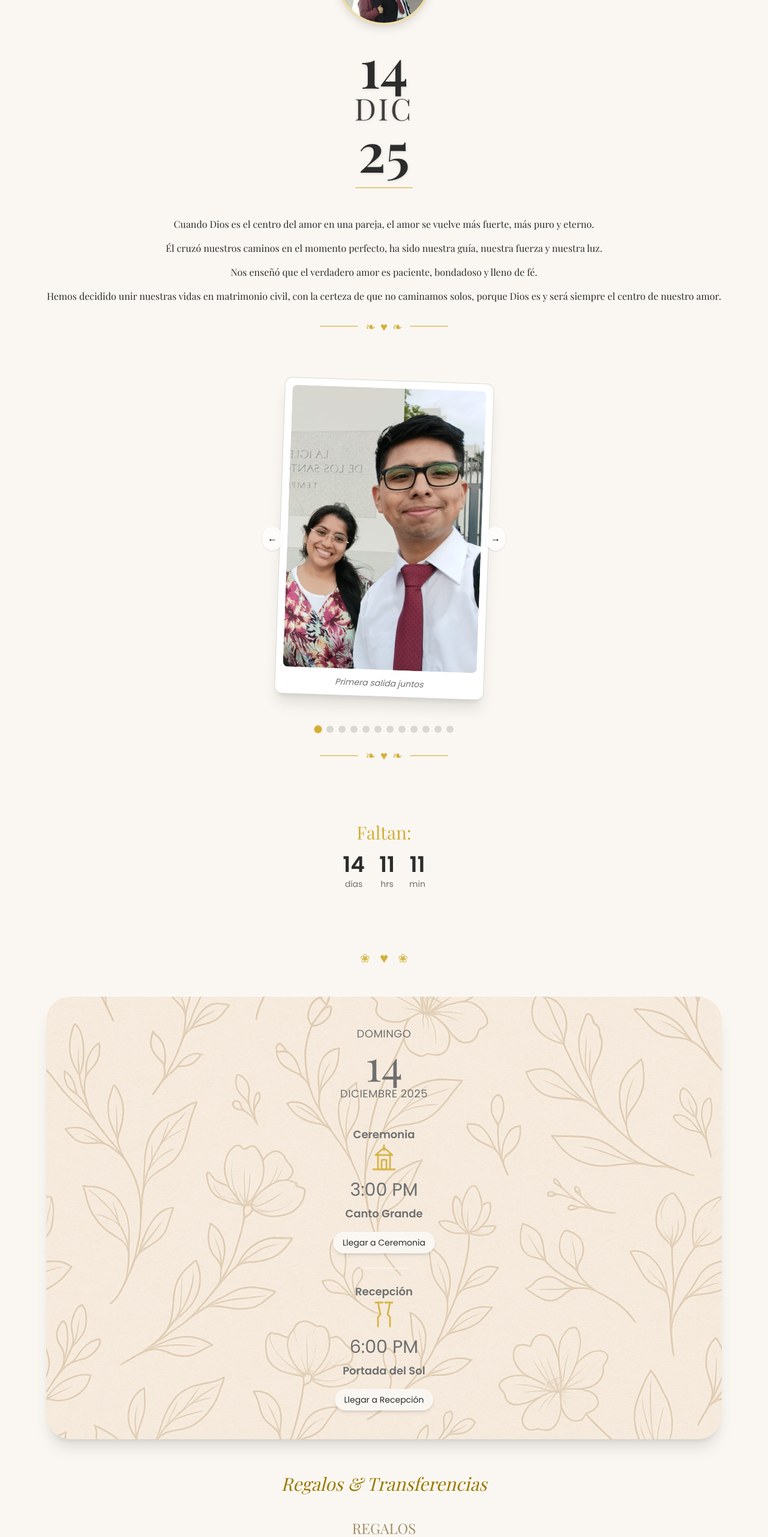
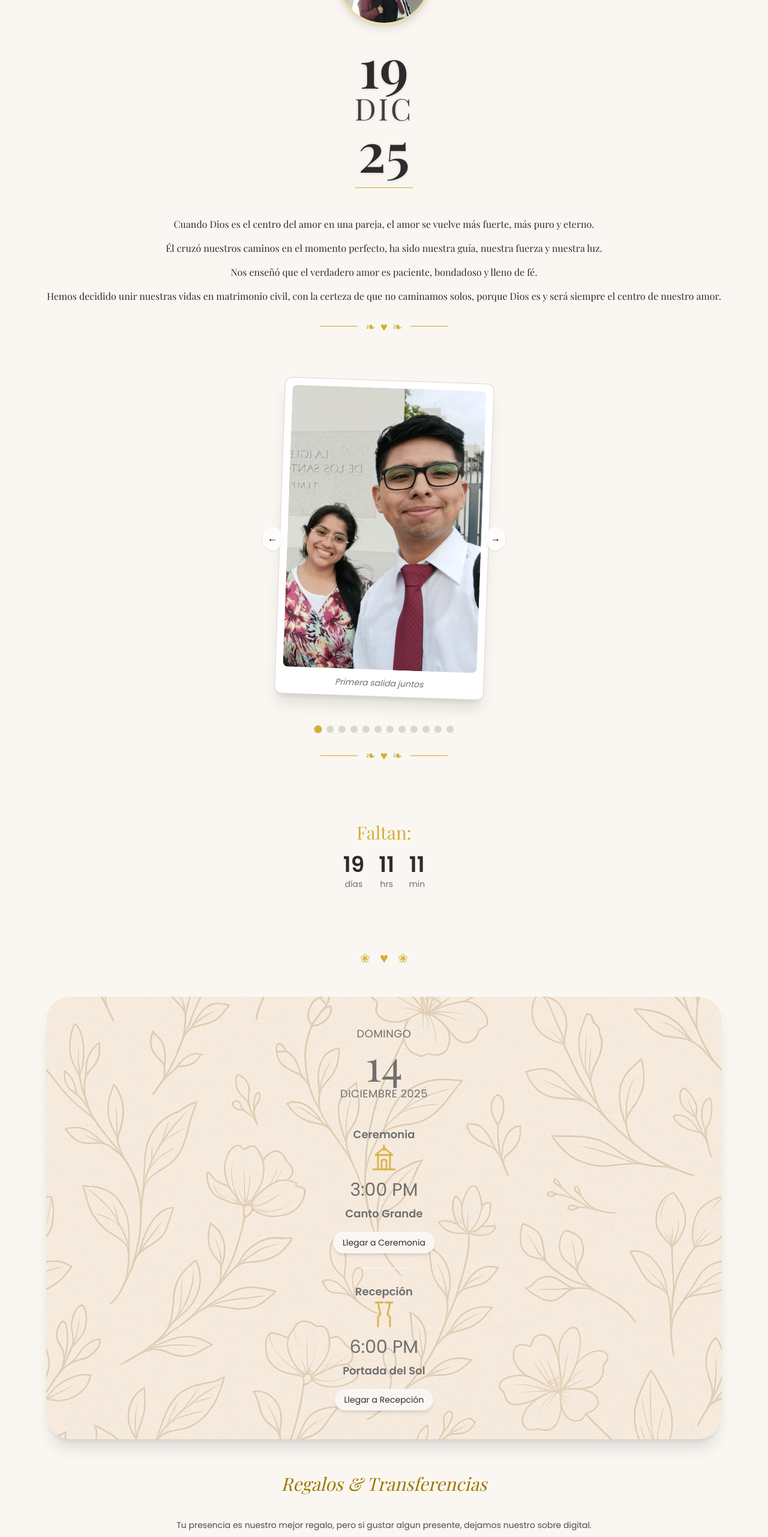
Before and after one commit to mgarcial1995/invitacion-boda, a React (Vite) app: page / in a window 1280 px wide. Shown: the part 1422-3985 px from the top of the page at 60% size. Built offline with nearby package versions, Linux system fonts and the light colour scheme.

Commit message:
feat: cambios

```diff
--- a/src/components/RegalosTransferencia.jsx
+++ b/src/components/RegalosTransferencia.jsx
@@ -10,9 +10,11 @@ export default function RegalosTransferencia({ numeroCuenta, yapeQR }) {
       <h2 className="font-[Playfair_Display] text-3xl text-[#9C7A00] italic mb-10">
         Regalos & Transferencias
       </h2>
-
+      <p className="text-[#4B4B4B] font-[Poppins] text-sm leading-relaxed">
+        Tu presencia es nuestro mejor regalo, pero si gustar algun presente, dejamos nuestro sobre digital.
+      </p>
       {/* REGALOS */}
-      <div className="mb-14">
+      <div className="mb-14 mt-12">
         <h3 className="text-[#A28E67] font-[Playfair_Display] text-2xl mb-4">
           REGALOS
         </h3>
@@ -20,8 +22,7 @@ export default function RegalosTransferencia({ numeroCuenta, yapeQR }) {
         <img src={sobre} alt="Sobre" className="w-24 mx-auto mb-4" />
 
         <p className="text-[#4B4B4B] font-[Poppins] text-sm leading-relaxed">
-          La tradicional lluvia de sobres consiste en regalar un aporte
-          económico el día del evento.
+          Puedes apoyarnos con algunas cosas para nuestro nuevo hogar a través de nuestra lista de regalos.
         </p>
       </div>
 
@@ -40,12 +41,12 @@ export default function RegalosTransferencia({ numeroCuenta, yapeQR }) {
           {numeroCuenta}
         </p>
 
-        <button
+        {/* <button
           onClick={() => navigator.clipboard.writeText(numeroCuenta)}
           className="bg-gradient-to-b from-[#E4C77F] to-[#B79240] text-white font-semibold px-6 py-2 rounded-full shadow-md active:scale-95 transition-all"
         >
           Copiar número
-        </button>
+        </button> */}
 
         {/* QR */}
         {yapeQR && (
--- a/src/pages/Home.jsx
+++ b/src/pages/Home.jsx
@@ -55,6 +55,8 @@ const Home = () => {
     { src: fotos7, desc: "Pedida de mano en una hermosa salidita." },
   ];
 
+  const fecha = '2025-12-19T16:00:00'
+
   return (
     <div className="min-h-screen bg-[#FAF7F2]  font-[Poppins]">
       <section className="relative h-screen w-full flex items-center justify-center text-center overflow-hidden">
@@ -97,7 +99,7 @@ const Home = () => {
       <div className="my-12">
         <AudioPlayerC src={cancion} />
       </div>
-      <Fecha fecha="2025-12-14T16:00:00" foto={fotos3} />
+      <Fecha fecha={fecha} foto={fotos3} />
 
       <section className="text-center my-10 font-[Playfair_Display] text-black-soft px-8">
         <p className="mb-4">
@@ -122,7 +124,7 @@ const Home = () => {
       <SeparadorCorazon />
       <section className="py-10 text-center">
         <div>
-          <Contador fechaObjetivo="2025-12-14T16:00:00" />
+          <Contador fechaObjetivo={fecha} />
         </div>
       </section>
       <SeparadorFlores />
@@ -139,7 +141,7 @@ const Home = () => {
       </div>
       <div>
         <RegalosTransferencia
-          numeroCuenta="BCP - 1234567890123 - Martín García"
+          numeroCuenta="Interbank - 8983482700324"
           yapeQR={yape}
         />
       </div>
```
